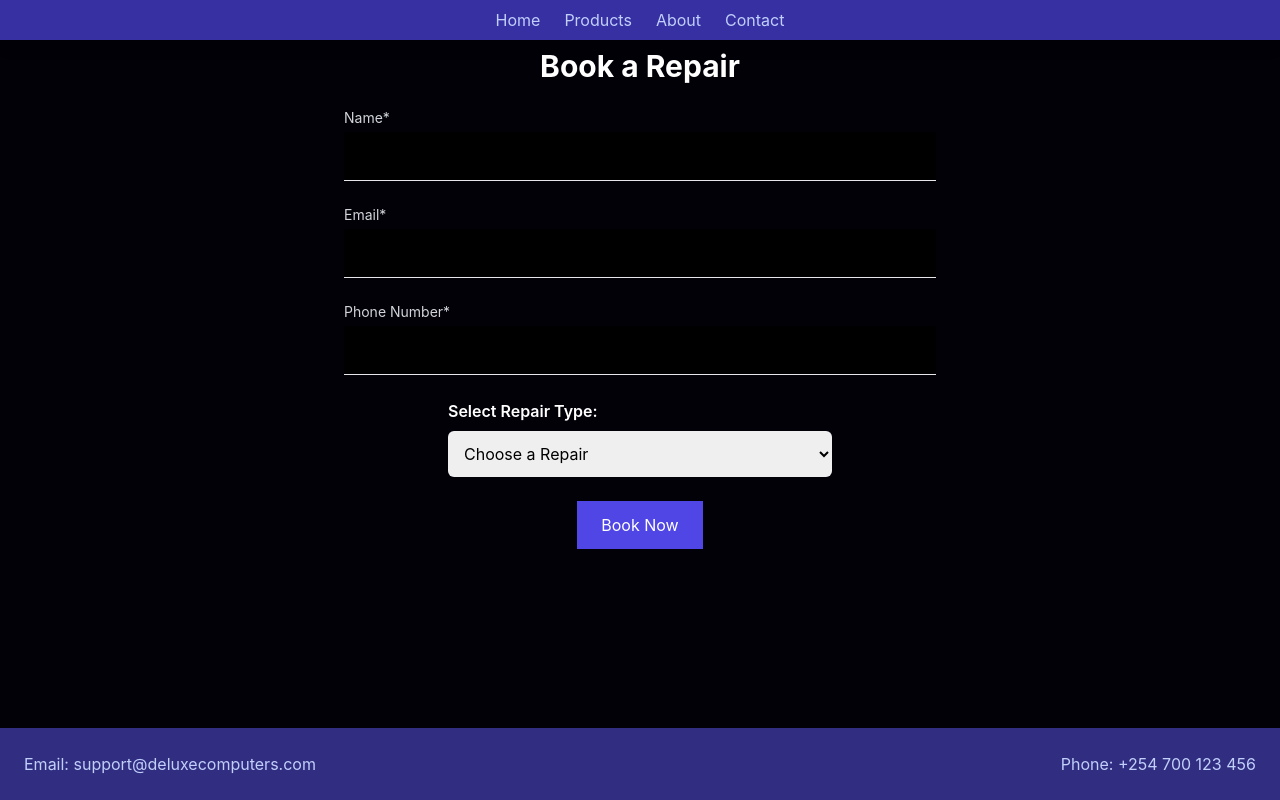
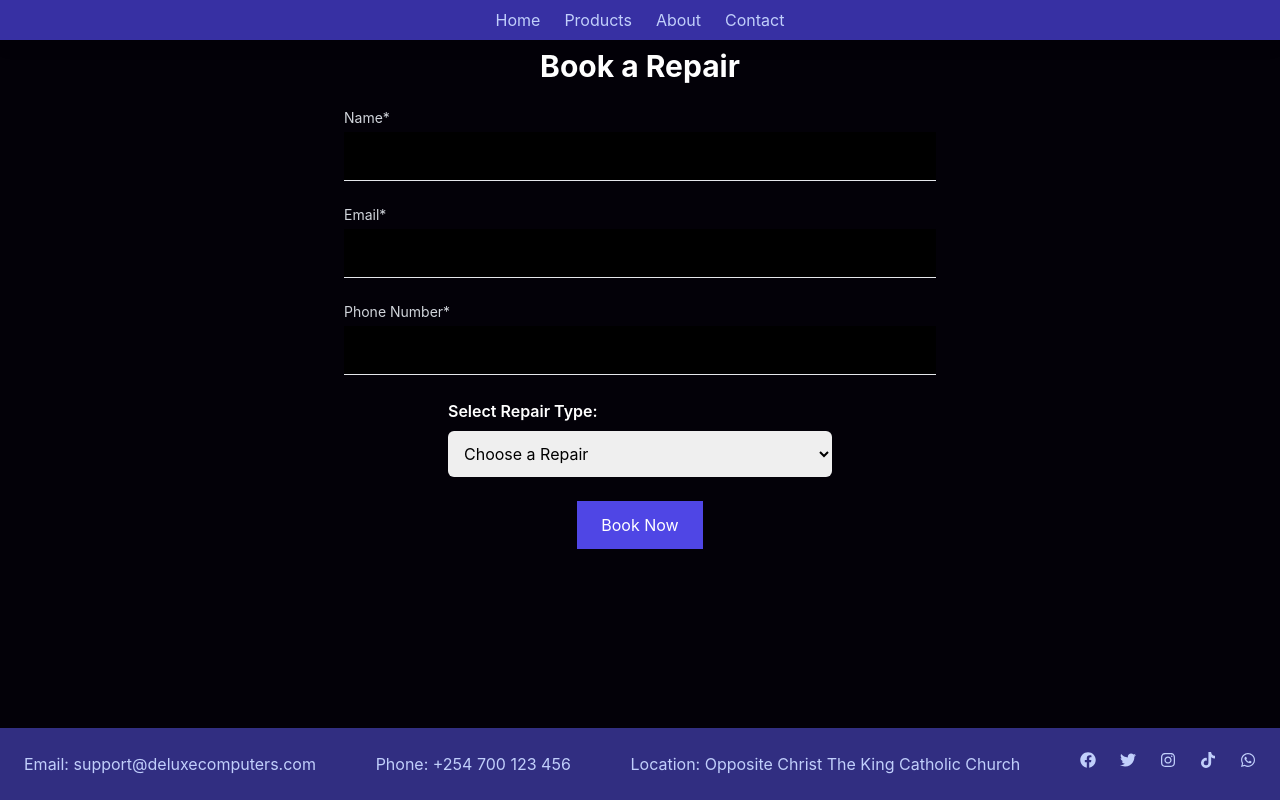
Before and after one commit to abongo123/deluxe-computers, a React (Vite) app in the folder deluxe-computers/: page /repairs in a window 1280 px wide. Built offline with nearby package versions, Linux system fonts and the light colour scheme.

Commit message:
Added map under about page

```diff
--- a/deluxe-computers/package.json
+++ b/deluxe-computers/package.json
@@ -10,11 +10,13 @@
     "preview": "vite preview"
   },
   "dependencies": {
+    "@fortawesome/fontawesome-free": "^7.1.0",
     "@headlessui/react": "^2.2.9",
     "framer-motion": "^12.23.24",
     "lucide-react": "^0.547.0",
     "react": "^19.1.1",
     "react-dom": "^19.1.1",
+    "react-icons": "^5.5.0",
     "react-router-dom": "^7.9.4"
   },
   "devDependencies": {
--- a/deluxe-computers/src/Pages/About.jsx
+++ b/deluxe-computers/src/Pages/About.jsx
@@ -12,6 +12,15 @@ export default function About() {
           At Deluxe Computers, we provide top-quality computers and accessories with unmatched
           service and technical support. Our mission is to bring modern tech closer to you.
         </p>
+        <div className="w-full h-80">
+        <iframe
+        title="Business Location"
+       src="https://www.google.com/maps/embed?pb=!1m18!1m12!1m3!1d31959.22175372815!2d34.54849038731055!3d0.5651145950449925!2m3!1f0!2f0!3f0!3m2!1i1024!2i768!4f13.1!3m3!1m2!1s0x17843bd9dcb2800f%3A0x1b6f8c0b5af11155!2sDeluxe+Computers%2C+Kanduyi+Rd%2C+Bungoma!5e0!3m2!1sen!2ske!4v1698622612345!5m2!1sen!2ske"
+       className="w-full h-full rounded-lg border-0"
+       allowFullScreen=""
+       loading="lazy"
+      referrerPolicy="no-referrer-when-downgrade"/>
+      </div>
       </div>
     </div>
   );
--- a/deluxe-computers/src/components/Footer.jsx
+++ b/deluxe-computers/src/components/Footer.jsx
@@ -1,8 +1,31 @@
+import React from "react";
+import { FaFacebook, FaInstagram, FaTiktok, FaTwitter, FaWhatsapp } from "react-icons/fa";
+import { HiLocationMarker, HiMail, HiPhone } from "react-icons/hi";
+
 export default function Footer() {
   return (
     <footer className="flex flex-col md:flex-row justify-between bg-indigo-900 p-6 text-center md:text-left">
       <div>Email: support@deluxecomputers.com</div>
       <div>Phone: +254 700 123 456</div>
+      <div className="text-wrap">Location: Opposite Christ The King Catholic Church</div>
+
+   <div className="flex justify-center space-x-6">
+      <a href="https://facebook.com" target="_blank" rel="noreferrer">
+              <FaFacebook className="hover:text-blue-300 mx-auto"/>
+            </a>
+            <a href="https://twitter.com" target="_blank" rel="noreferrer">
+              <FaTwitter className="hover:text-blue-300 mx-auto"/>
+            </a>
+            <a href="https://instagram.com" target="_blank" rel="noreferrer">
+              <FaInstagram className="hover:text-blue-300 mx-auto"/>
+            </a>
+            <a href="https://tiktok.com" target="_blank" rel="noreferrer">
+              <FaTiktok className="hover:text-blue-300 mx-auto"/>
+            </a>
+            <a href="https://whatsapp.com" target="_blank" rel="noreferrer">
+              <FaWhatsapp className="hover:text-blue-300 mx-auto"/>
+            </a>
+        </div>
     </footer>
   );
 }
--- a/deluxe-computers/src/components/Header.jsx
+++ b/deluxe-computers/src/components/Header.jsx
@@ -10,6 +10,5 @@ export default function Header() {
         <li><Link to="/contact">Contact</Link></li>
       </ul>
     </nav>
-
   );
 }
```
Also changed, not shown: 1 other file (tests, documents, lock files or other folders).
